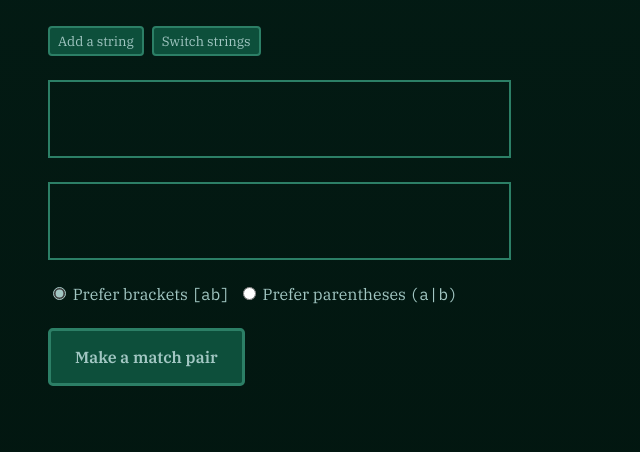
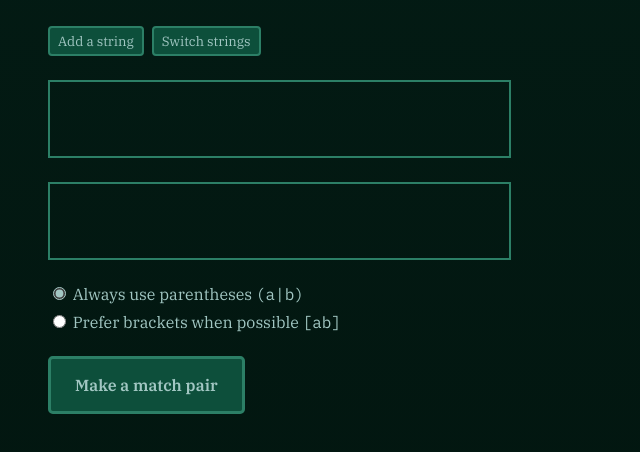
Before and after one commit to kayserifserif/regex-poetry-machine, a website built with Vite: page index.html in a window 1280 px wide. Shown: the part 112-564 px from the top of the page, without its empty margins (0-640 px from the left). Built offline with nearby package versions, Linux system fonts and the light colour scheme.

Commit message:
tweak wording

```diff
--- a/index.html
+++ b/index.html
@@ -27,12 +27,12 @@
           </div>
           <div class="controls end-controls">
             <div>
-              <input type="radio" name="group" id="group--brackets" value="brackets" checked autocomplete="off">
-              <label for="group--brackets">Prefer brackets <code>[ab]</code></label>
+              <input type="radio" name="group" id="group--parentheses" value="parentheses" autocomplete="off" checked>
+              <label for="group--parentheses">Always use parentheses <code>(a|b)</code></label>
             </div>
             <div>
-              <input type="radio" name="group" id="group--parentheses" value="parentheses" autocomplete="off">
-              <label for="group--parentheses">Prefer parentheses <code>(a|b)</code></label>
+              <input type="radio" name="group" id="group--brackets" value="brackets" autocomplete="off">
+              <label for="group--brackets">Prefer brackets when possible <code>[ab]</code></label>
             </div>
           </div>
           <div class="controls submit-controls">
--- a/style.css
+++ b/style.css
@@ -187,6 +187,7 @@ main {
 
 .controls {
   display: flex;
+  flex-wrap: wrap;
   gap: 0.5em;
 }
 
```
